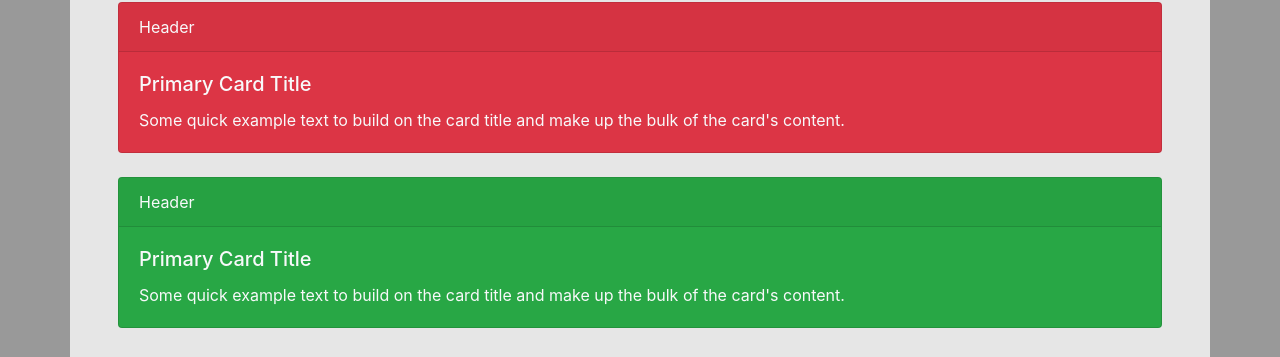
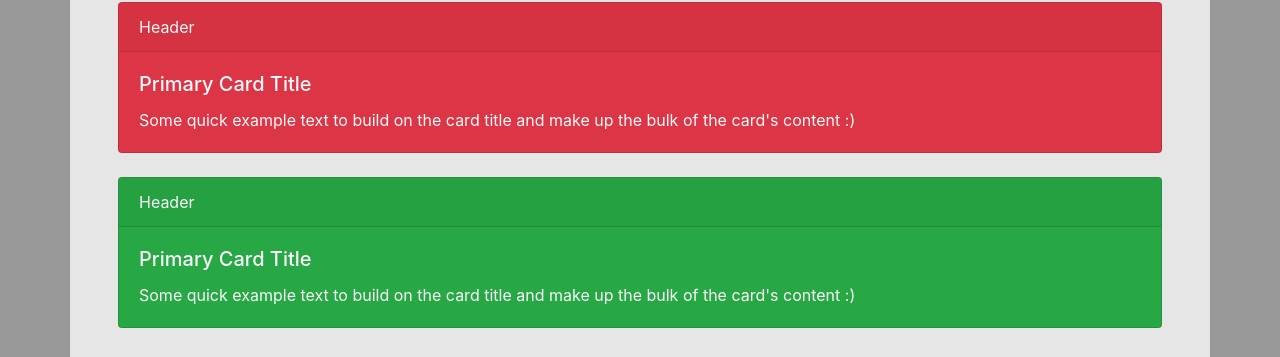
Before and after one commit to mariannyy1002/smart-garden, a React (Create React App) app: page / in a window 1280 px wide. Shown: the part 118-475 px from the top of the page. Built offline with nearby package versions, Linux system fonts and the light colour scheme.

Commit message:
Update Tarjeta.js

```diff
--- a/src/components/Tarjeta.js
+++ b/src/components/Tarjeta.js
@@ -10,7 +10,7 @@ export default class Tarjeta extends Component {
                 <Card.Title>Primary Card Title</Card.Title>
                 <Card.Text>
                     Some quick example text to build on the card title and make up the bulk
-                    of the card's content.
+                    of the card's content :)
                 </Card.Text>
                 </Card.Body>
             </Card>
```
